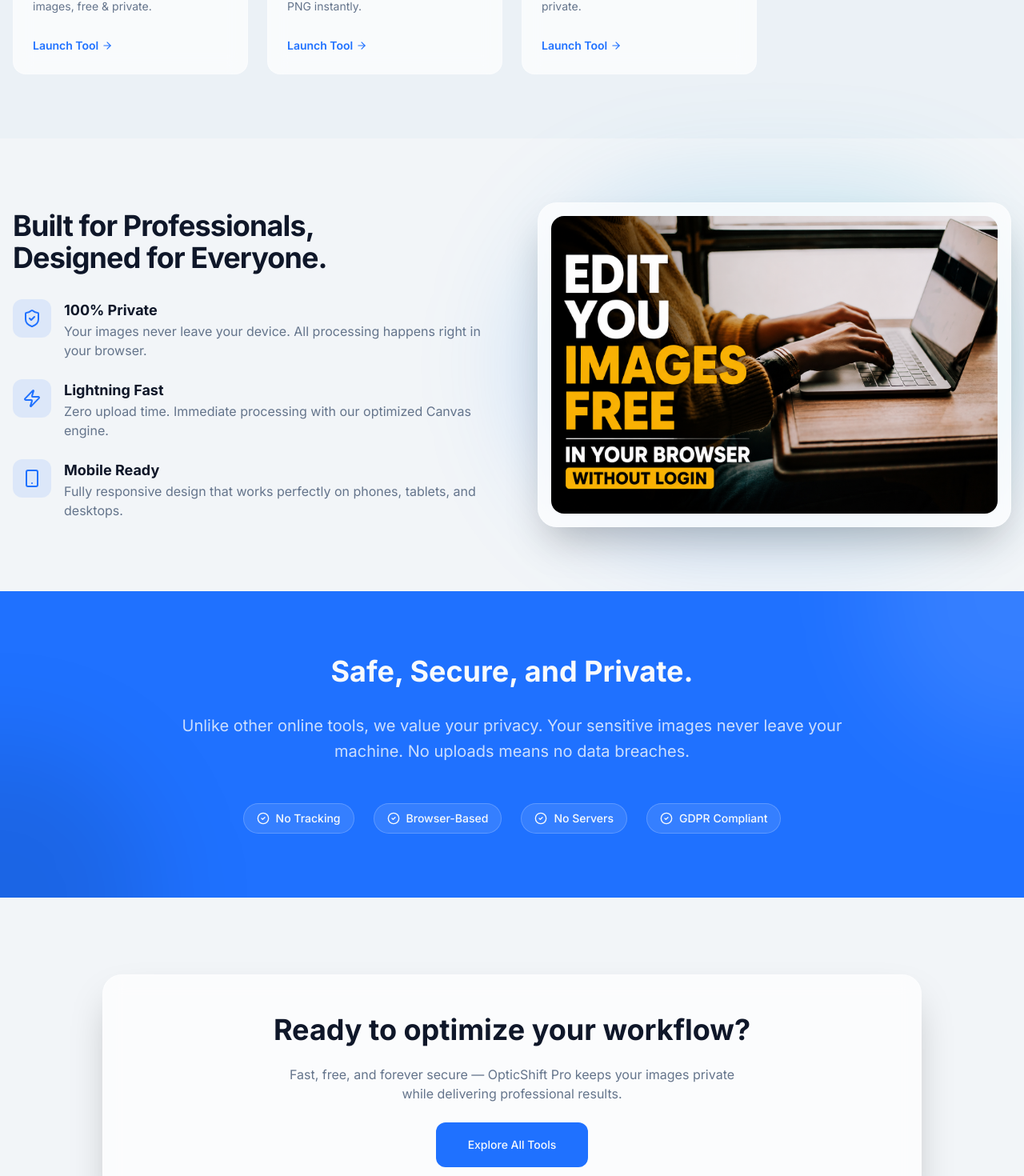
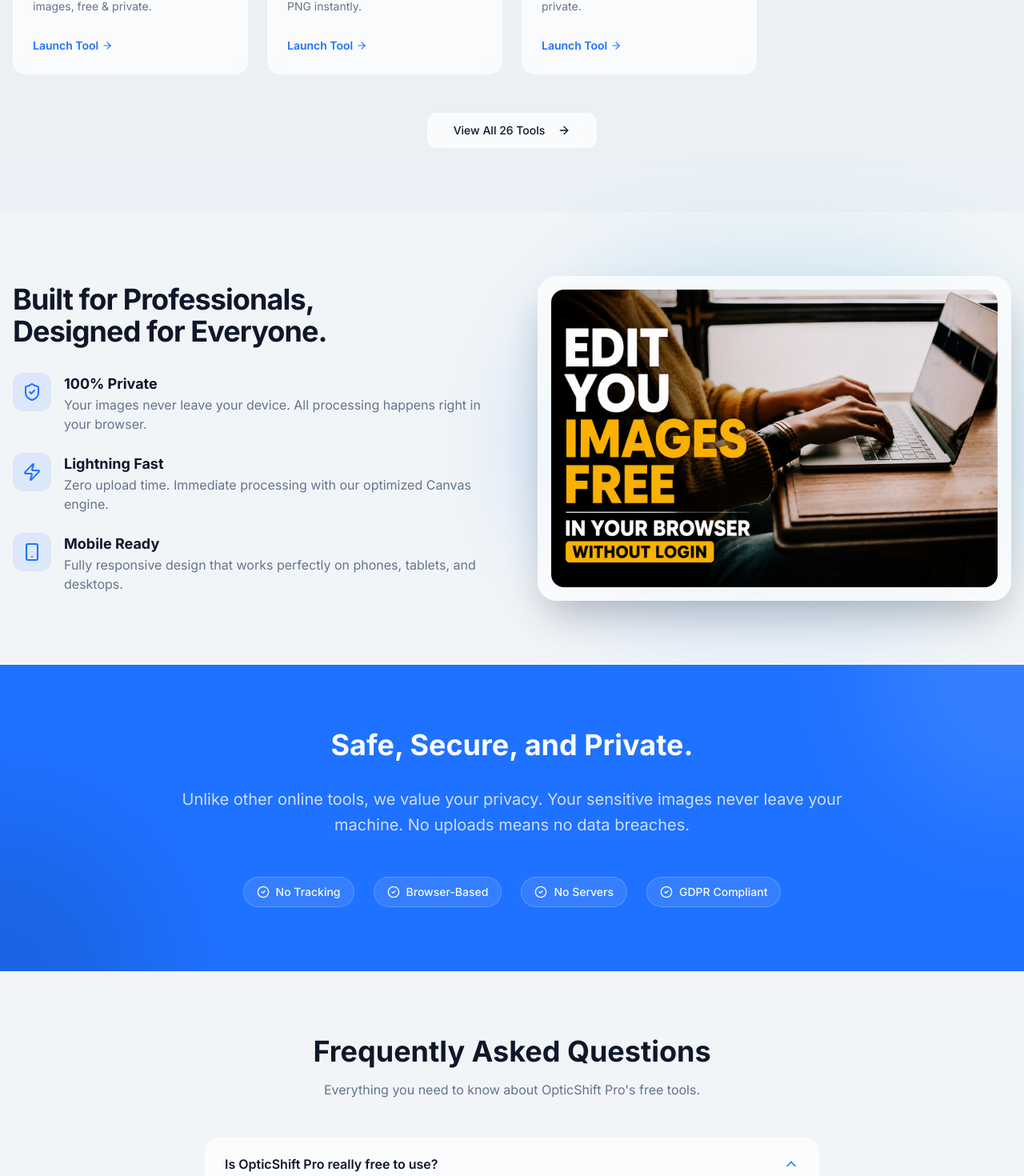
Before and after one commit to surajkumar122024-star/ok01, a Next.js app: page / in a window 1280 px wide. Shown: the part 1572-3042 px from the top of the page at 80% size. Built offline with nearby package versions, Linux system fonts and the light colour scheme.

Commit message:
Add FAQ section to the page

```diff
--- a/src/app/page.tsx
+++ b/src/app/page.tsx
@@ -12,6 +12,7 @@ import {
   FileImage,
 } from 'lucide-react';
 import { AdPlaceholder } from '@/components/AdPlaceholder';
+import { FaqSection } from '@/components/FaqSection';
 
 const features = [
   {
@@ -170,6 +171,13 @@ export default function Home() {
               </Link>
             ))}
           </div>
+          <div className="text-center">
+            <Button size="lg" variant="outline" className="rounded-xl glass" asChild>
+              <Link href="/tools">
+                View All 26 Tools <ArrowRight className="ml-2" size={18} />
+              </Link>
+            </Button>
+          </div>
         </div>
       </section>
 
@@ -226,11 +234,13 @@ export default function Home() {
         </div>
       </section>
 
+      {/* FAQ Section */}
+      <FaqSection />
+
       {/* Call to Action */}
       <section className="py-24 px-4">
         <div className="max-w-5xl mx-auto glass rounded-3xl p-12 text-center space-y-6 border shadow-2xl">
           <h2 className="text-4xl font-bold">Ready to optimize your workflow?</h2>
-          {/* ✅ FIXED: Removed unverified "thousands of users" claim — replaced with honest, feature-focused copy */}
           <p className="text-muted-foreground max-w-xl mx-auto">
             Fast, free, and forever secure — OpticShift Pro keeps your images private while delivering professional results.
           </p>
```
